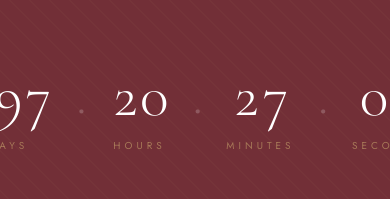
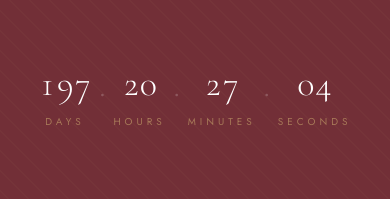
Before and after one commit to mohdrumman1/rummanandesther-wedding, a React (Vite) app: page /save-the-date in a window 390 px wide. Shown: the part 497-696 px from the top of the page. Built offline with nearby package versions, Linux system fonts and the light colour scheme; no server answers.

Commit message:
Fix countdown timer overflow on mobile

```diff
--- a/src/pages/SaveTheDatePage.jsx
+++ b/src/pages/SaveTheDatePage.jsx
@@ -31,7 +31,7 @@ function CountdownUnit({ value, label }) {
         initial={{ opacity: 0.4, y: -4 }}
         animate={{ opacity: 1, y: 0 }}
         transition={{ duration: 0.15 }}
-        className="font-serif text-6xl sm:text-8xl md:text-9xl font-light text-white tabular-nums leading-none"
+        className="font-serif text-4xl sm:text-8xl md:text-9xl font-light text-white tabular-nums leading-none"
       >
         {String(value).padStart(2, '0')}
       </motion.div>
@@ -74,13 +74,13 @@ export default function SaveTheDatePage() {
             Counting down to the big day
           </p>
 
-          <div className="flex items-start justify-center gap-6 sm:gap-10 md:gap-16 mb-16">
+          <div className="flex items-start justify-center gap-2 sm:gap-10 md:gap-16 mb-16">
             <CountdownUnit value={timeLeft.days} label="Days" />
-            <div className="font-serif text-5xl sm:text-7xl text-white/20 mt-4">·</div>
+            <div className="font-serif text-3xl sm:text-7xl text-white/20 mt-2 sm:mt-4">·</div>
             <CountdownUnit value={timeLeft.hours} label="Hours" />
-            <div className="font-serif text-5xl sm:text-7xl text-white/20 mt-4">·</div>
+            <div className="font-serif text-3xl sm:text-7xl text-white/20 mt-2 sm:mt-4">·</div>
             <CountdownUnit value={timeLeft.minutes} label="Minutes" />
-            <div className="font-serif text-5xl sm:text-7xl text-white/20 mt-4">·</div>
+            <div className="font-serif text-3xl sm:text-7xl text-white/20 mt-2 sm:mt-4">·</div>
             <CountdownUnit value={timeLeft.seconds} label="Seconds" />
           </div>
 
```
